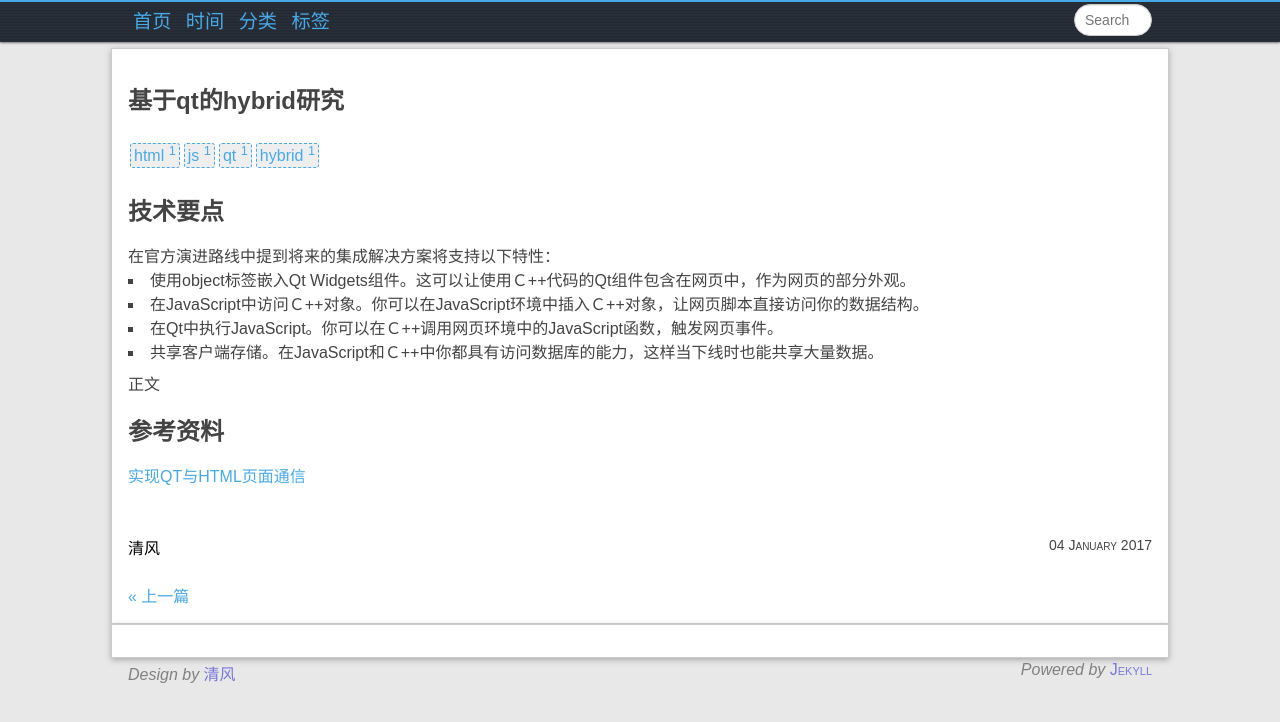
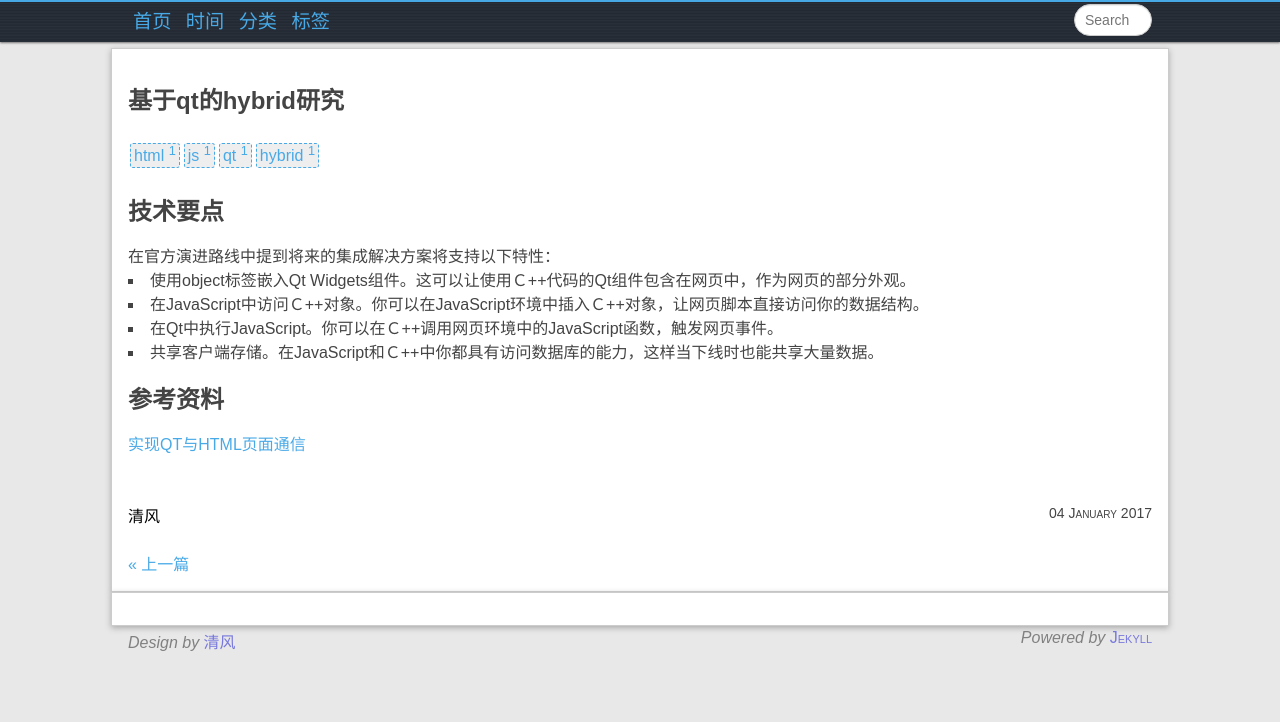
Before and after one commit to felixqin/blog-jb-diy, a Jekyll site: the page built from _posts/qt/2017-01-04-基于QT的Hybrid研究.md, in a window 1280 px wide. Shown: the top 722 px of the page. Built offline with Jekyll 4.4.1, drawn with Linux system fonts in a browser that asks for light colours; comment, search, counter and statistics services are not loaded.

Commit message:
fix format

```diff
--- a/_posts/qt/2017-01-04-基于QT的Hybrid研究.md
+++ b/_posts/qt/2017-01-04-基于QT的Hybrid研究.md
@@ -9,12 +9,13 @@
 # 技术要点
 
 在官方演进路线中提到将来的集成解决方案将支持以下特性：
+
 - 使用object标签嵌入Qt Widgets组件。这可以让使用Ｃ++代码的Qt组件包含在网页中，作为网页的部分外观。
 - 在JavaScript中访问Ｃ++对象。你可以在JavaScript环境中插入Ｃ++对象，让网页脚本直接访问你的数据结构。
 - 在Qt中执行JavaScript。你可以在Ｃ++调用网页环境中的JavaScript函数，触发网页事件。
 - 共享客户端存储。在JavaScript和Ｃ++中你都具有访问数据库的能力，这样当下线时也能共享大量数据。
 
-正文
+
 
 # 参考资料
 [实现QT与HTML页面通信](http://blog.csdn.net/liuyez123/article/details/50509788)
```
Also changed, not shown: _posts/template.md (+0 -1 lines).
